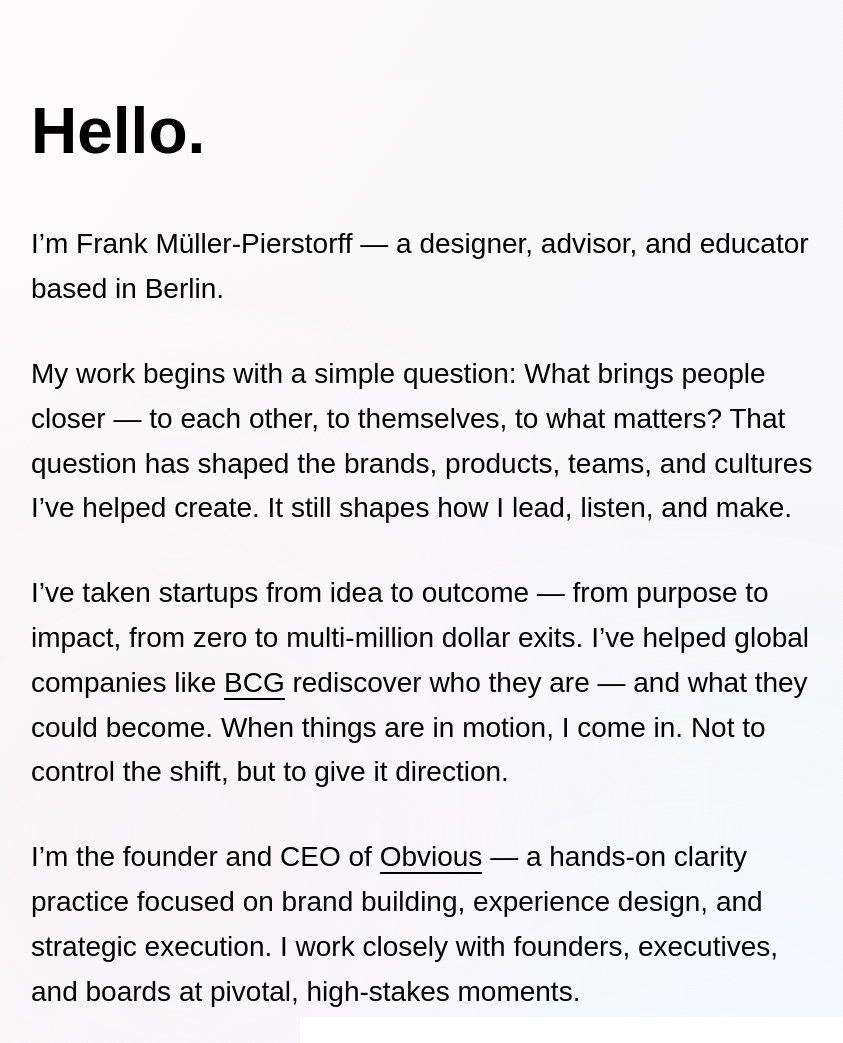
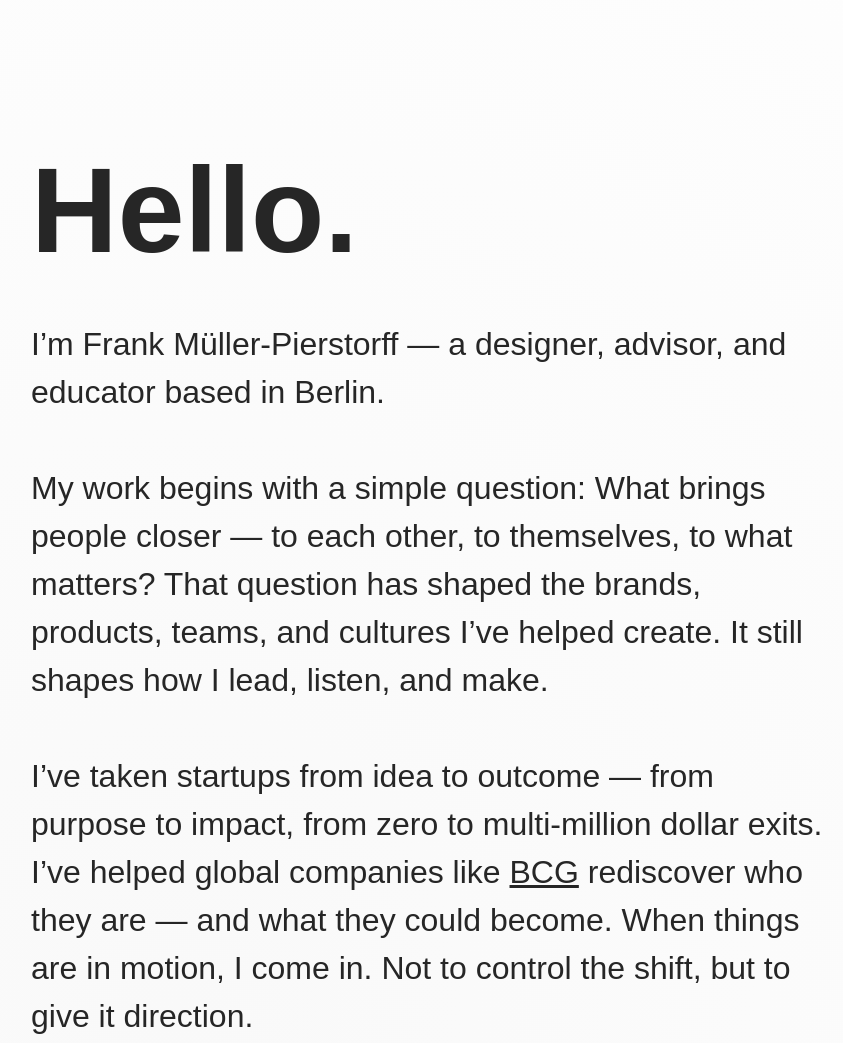
Before and after one commit to frankmuellerpierstorff/frankmuellerpierstorff.github.io, a plain HTML site: page index.html in a window 1280 px wide. Shown: the top 1043 px of the page, without its empty margins (209-1052 px from the left). Drawn offline with Linux system fonts and the light colour scheme; a web font is replaced by a local one.

Commit message:
Update index.html

```diff
--- a/index.html
+++ b/index.html
@@ -1,85 +1,77 @@
+
 <!DOCTYPE html>
 <html lang="en">
 <head>
-  <meta charset="UTF-8">
-  <meta name="viewport" content="width=device-width, initial-scale=1.0">
-  <title>Hello, I'm Frank.</title>
-  <link href="https://api.fontshare.com/v2/css?f[]=satoshi@300,400,500,600,700&display=swap" rel="stylesheet">
+  <meta charset="UTF-8" />
+  <meta name="viewport" content="width=device-width, initial-scale=1.0"/>
+  <title>Frank Müller-Pierstorff</title>
+  <link rel="stylesheet" href="https://api.fontshare.com/v2/css?f[]=satoshi@300;350;400;500&display=swap">
   <style>
    html, body {
   margin: 0;
   padding: 0;
-
-   color: #000;
-     background:radial-gradient(circle at 30% 40%, #f9f5f7, transparent 40%),
-                radial-gradient(circle at 70% 60%, #f5faff, transparent 50%),
-                linear-gradient(to bottom right, #fdfbfa, #f2f3f8);
-  /*background-blend-mode: soft-light;*/
-
   font-family: 'Satoshi', sans-serif;
-      font-size: 28px;
-      font-weight: 400;
-      line-height: 1.6;
-      -webkit-font-smoothing: antialiased;
-      text-rendering: optimizeLegibility;
+  font-weight: 300;
+  background: radial-gradient(circle at 30% 40%, #f9f9f9, #ffffff);
+  color: rgba(0, 0, 0, 0.85);
+  font-size: 32px;
+  line-height: 1.5;
+  text-align: left;
 }
 
-    .wrapper {
+body {
+  display: flex;
+  justify-content: center;
+  padding: 40px 40px 100px 40px;
+  box-sizing: border-box;
+}
+
+  .container {
   max-width: 800px;
-      margin: 80px auto;
-      padding: 0 24px;
+  width: 100%;
 }
 
 h1 {
-      font-size: 64px;
+      font-size: 120px;
       font-weight: 700;
-      margin-bottom: 40px;
-    }
+      margin-bottom: 20px;
 
-    p {
-      margin-bottom: 40px;
     }
 
       a {
       color: inherit;
-      text-decoration: none;
-      border-bottom: 2px solid #000;
+      text-decoration: underline;
     }
 
     a:hover {
-      opacity: 0.7;
-      border-bottom: none;
+      opacity: 0.6;
     }
 
-    footer {
-      margin-top: 80px;
-      font-size: 20px;
+    p {
+      margin: 0 0 1.5em;
     }
+
   </style>
 </head>
 <body>
-  <div class="wrapper">
-    <h1>Hello.</h1>
-
-<p>I’m Frank Müller-Pierstorff — a designer, advisor, and educator based in Berlin.</p>
+  <div class="container">
+    <p><h1>Hello.</h1> I’m Frank Müller-Pierstorff — a designer, advisor, and educator based in Berlin.</p>
 
     <p>My work begins with a simple question: What brings people closer — to each other, to themselves, to what matters? That question has shaped the brands, products, teams, and cultures I’ve helped create. It still shapes how I lead, listen, and make.</p>
 
-<p>I’ve taken startups from idea to outcome — from purpose to impact, from zero to multi-million dollar exits. I’ve helped global companies like <a href="https://www.bcg.com">BCG</a> rediscover who they are — and what they could become. When things are in motion, I come in. Not to control the shift, but to give it direction.</p>
+    <p>I’ve taken startups from idea to outcome — from purpose to impact, from zero to multi-million dollar exits. I’ve helped global companies like <a href="https://www.bcg.com" target="_blank">BCG</a> rediscover who they are — and what they could become. When things are in motion, I come in. Not to control the shift, but to give it direction.</p>
 
-<p>I’m the founder and CEO of <a href="mailto:frankmuellerpierstorff@gmail.com">Obvious</a> — a hands-on clarity practice focused on brand building, experience design, and strategic execution. I work closely with founders, executives, and boards at pivotal, high-stakes moments.</p>
+    <p>I’m the founder and CEO of Obvious — a hands-on clarity practice focused on brand building, experience design, and strategic execution. I work closely with founders, executives, and boards at pivotal, high-stakes moments.</p>
 
-<p>Right now, I’m exploring how design changes when intelligence becomes artificial. What remains human. What disappears. What begins.It’s not just a technical shift — it’s an emotional one. And I’m listening carefully.</p>
+    <p>Right now, I’m exploring how design changes when intelligence becomes artificial. What remains human. What disappears. What begins. It’s not just a technical shift — it’s an emotional one. And I’m listening carefully.</p>
 
     <p>I’ve learned that the most resilient companies aren’t built on strategy decks alone. They’re built by people who care, who see clearly, and who are brave enough to challenge what no longer fits. That’s the kind of work I seek — and the kind of people I seek it with.</p>
 
     <p>I’m often with my family — chasing ideas, daylight, or each other through the trees. I meditate to keep my mind and body clear. I love hand-brewed coffee, all forms of art, and making electronic music late at night — when the world is quiet.</p>
 
-<p>If something here resonates — <a href="mailto:frankmuellerpierstorff@gmail.com">drop me a line</a>, <a href="https://www.linkedin.com/in/frankmuellerpierstorff" target="_blank">connect on LinkedIn</a>, or let’s grab a coffee.</p>
+    <p>If something here resonates — <a href="mailto:frankmuellerpierstorff@gmail.com">reach out</a>, <a href="https://www.linkedin.com/in/frankmuellerpierstorff" target="_blank">connect on LinkedIn</a>, or let’s grab a coffee.</p>
 
-<footer>
-  &copy; 2025 Frank Müller-Pierstorff
-</footer>
+    <p>© 2025 Frank Müller-Pierstorff</p>
   </div>
 </body>
 </html>
```
Lines whose indentation alone changed are shown as unchanged.
